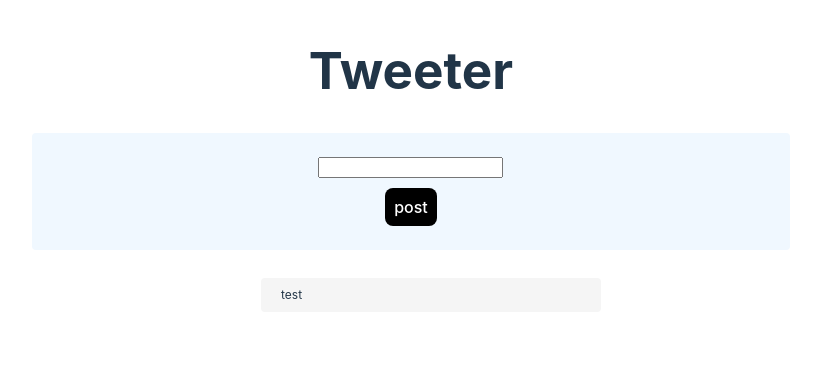
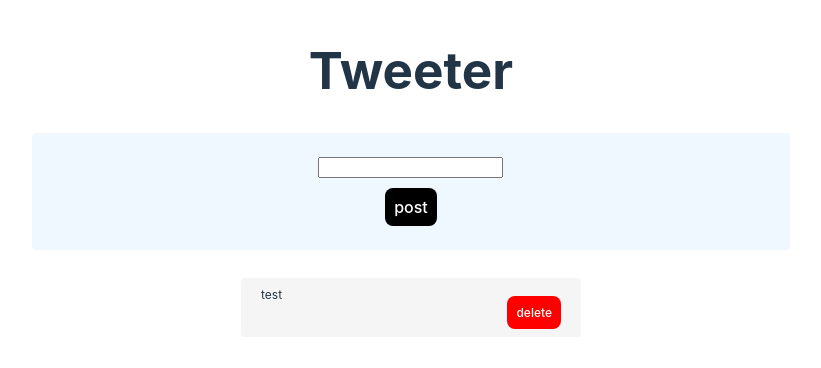
Before and after one commit to aaaasahi/vue-sample, a Vue app: page / in a window 1280 px wide. Shown: the top 368 px of the page, without its empty margins (229-1050 px from the left). Built offline with nearby package versions, Linux system fonts and the light colour scheme.

Commit message:
削除ボタンを追加

```diff
--- a/src/components/Tweet.vue
+++ b/src/components/Tweet.vue
@@ -7,8 +7,10 @@
     </div>
     <div class="tweet-container">
       <ul>
+        <p v-show="tweets.length <= 0">No tweets</p>
         <li v-for="tweet in tweets" class="tweet-list">
           <span>{{ tweet.description }}</span>
+          <button @click="deleteTweet(tweet.id)" class="delete-button">delete</button>
         </li>
       </ul>
     </div>
@@ -22,9 +24,15 @@ const tweets = ref([{ id: 0, description: 'test' }])
 const inputDescription = ref<string>('')
 
 const postTweet = () => {
+  if (inputDescription.value == '') return;
   const tweet = { id: Math.random(), description: inputDescription.value }
   tweets.value.push(tweet)
   inputDescription.value = ''
+}
+
+const deleteTweet = (id: number) => {
+  console.log(id)
+  tweets.value = tweets.value.filter(t => t.id !== id)
 }
 </script>
 
@@ -46,6 +54,10 @@ const postTweet = () => {
   border-radius: 4px;
 }
 
+ul {
+  padding: 0;
+}
+
 .tweet-list {
   list-style: none;
   margin-bottom: 12px;
@@ -64,4 +76,9 @@ button {
   margin-top: 10px;
   padding: 8px;
 }
+
+.delete-button {
+  background-color: red;
+  color: white;
+}
 </style>
```
